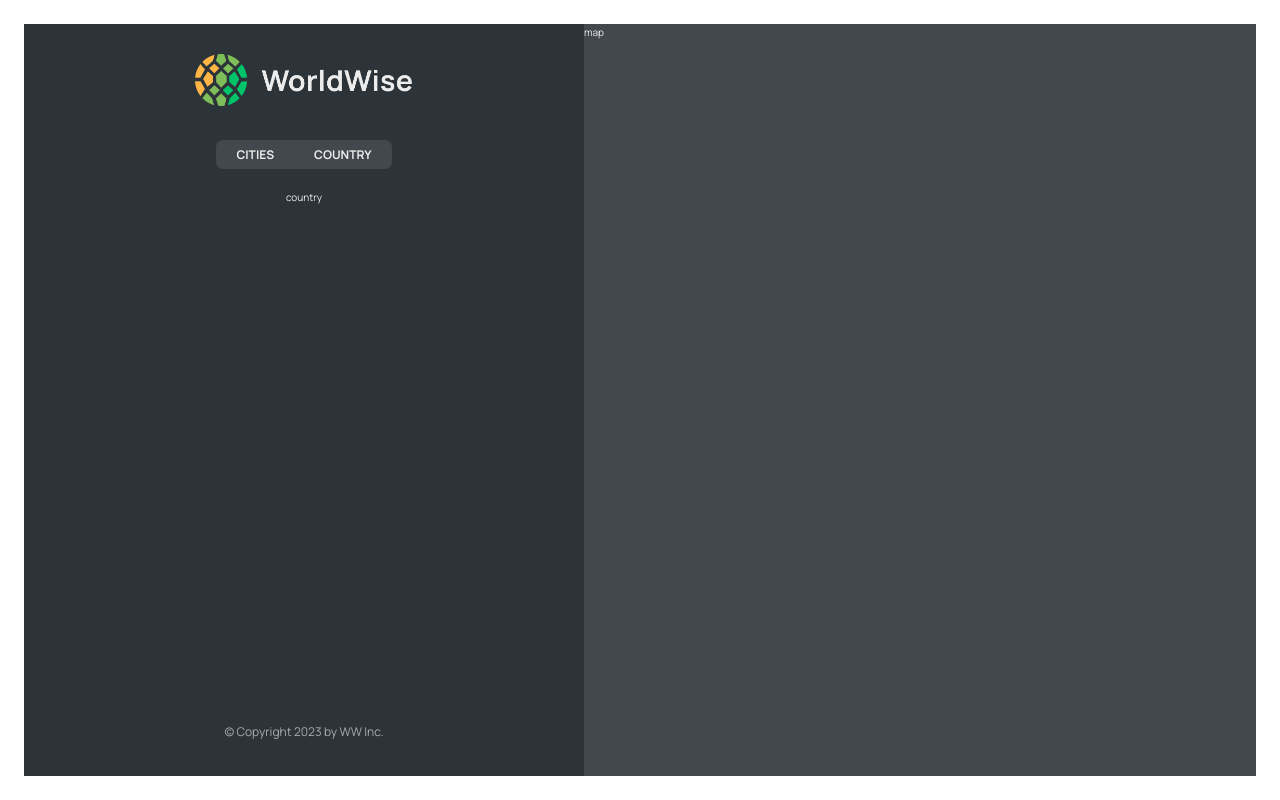
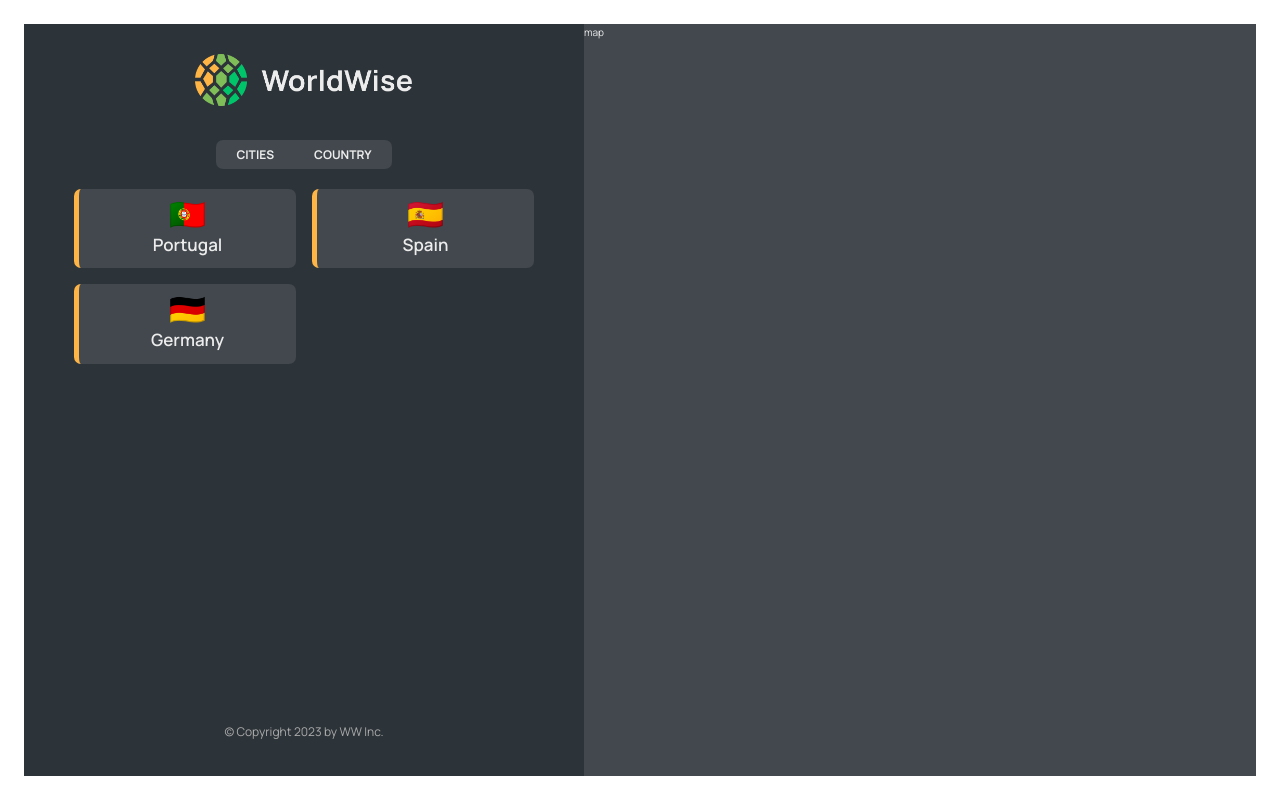
Before and after one commit to IsmayelAlam/practice_react, a React (Vite) app in the folder react_practice011/: page /app/country in a window 1280 px wide. Built offline with nearby package versions, Linux system fonts and the light colour scheme; data requests are answered from the project's data file.

Commit message:
add country component and style

```diff
--- a/react_practice011/src/App.jsx
+++ b/react_practice011/src/App.jsx
@@ -8,6 +8,7 @@ import PageNotFound from "./pages/PageNotFound";
 import AppLayout from "./pages/AppLayout";
 import CityList from "./components/CityList";
 import { useEffect, useState } from "react";
+import CountryList from "./components/CountryList";
 
 const Base_url = "http://localhost:8000";
 
@@ -22,7 +23,6 @@ function App() {
         const res = await fetch(`${Base_url}/cities`);
         const data = await res.json();
 
-        console.log(data);
         setCities(data);
       } catch (error) {
         alert("there is an error");
@@ -49,7 +49,10 @@ function App() {
             path="cities"
             element={<CityList cities={cities} isLoading={loading} />}
           />
-          <Route path="country" element={<p>country</p>} />
+          <Route
+            path="country"
+            element={<CountryList cities={cities} isLoading={loading} />}
+          />
           <Route path="form" element={<p>form</p>} />
         </Route>
         <Route path="*" element={<PageNotFound />} />
--- /dev/null
+++ b/react_practice011/src/components/CountryList.jsx
@@ -0,0 +1,24 @@
+import CountryItem from "./CountryItem";
+import Message from "./Message";
+import Spinner from "./Spinner";
+import styles from "./style/CountryList.module.css";
+
+export default function CountryList({ cities, isLoading }) {
+  if (isLoading) return <Spinner />;
+
+  if (!cities.length)
+    return <Message message="add your first city on the map" />;
+
+  const countries = cities.reduce((arr, city) => {
+    if (arr.map((el) => el.country).includes(city.country)) return arr;
+    return [...arr, { country: city.country, emoji: city.emoji, id: city.id }];
+  }, []);
+
+  return (
+    <ul className={styles.countryList}>
+      {countries.map((country) => (
+        <CountryItem key={country.id} country={country} />
+      ))}
+    </ul>
+  );
+}
--- a/react_practice011/src/main.jsx
+++ b/react_practice011/src/main.jsx
@@ -5,7 +5,7 @@ import App from "./App.jsx";
 import "./index.css";
 
 ReactDOM.createRoot(document.getElementById("root")).render(
-  <React.StrictMode>
-    <App />
-  </React.StrictMode>
+  // <React.StrictMode>
+  // </React.StrictMode>
+  <App />
 );
```
